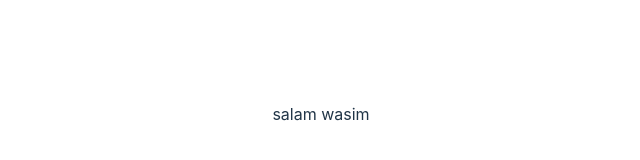
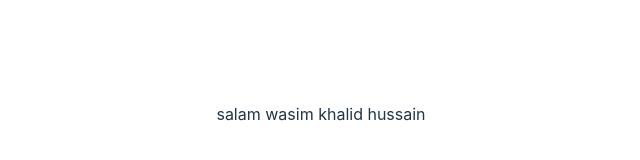
Before and after one commit to Mvkkld/myReactProject, a React (Vite) app in the folder ecommerce/: page / in a window 1280 px wide. Shown: the part 286-446 px from the top of the page, without its empty margins (319-959 px from the left). Built offline with nearby package versions, Linux system fonts and the light colour scheme.

Commit message:
father name edit

```diff
--- a/ecommerce/src/App.jsx
+++ b/ecommerce/src/App.jsx
@@ -6,7 +6,7 @@ import './App.css'
 function App() {
   return (
     <>
-    salam wasim
+    salam wasim khalid hussain
     </>
   )
 }
```
